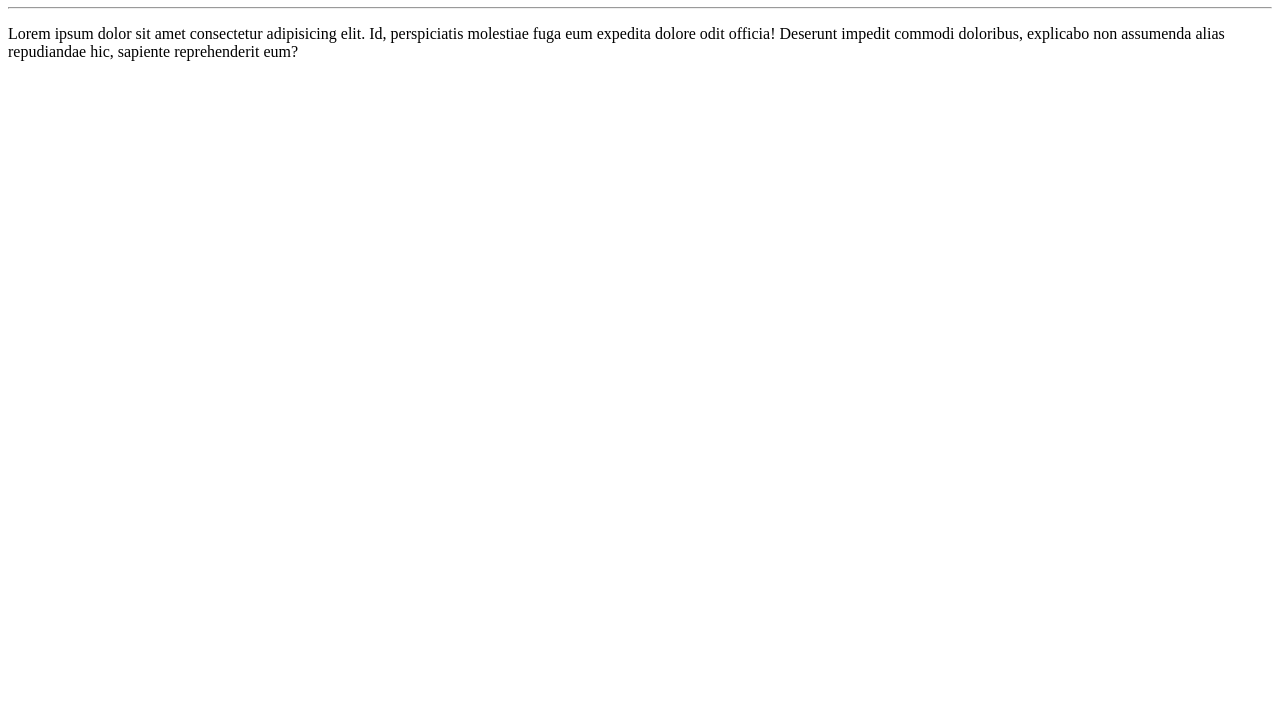
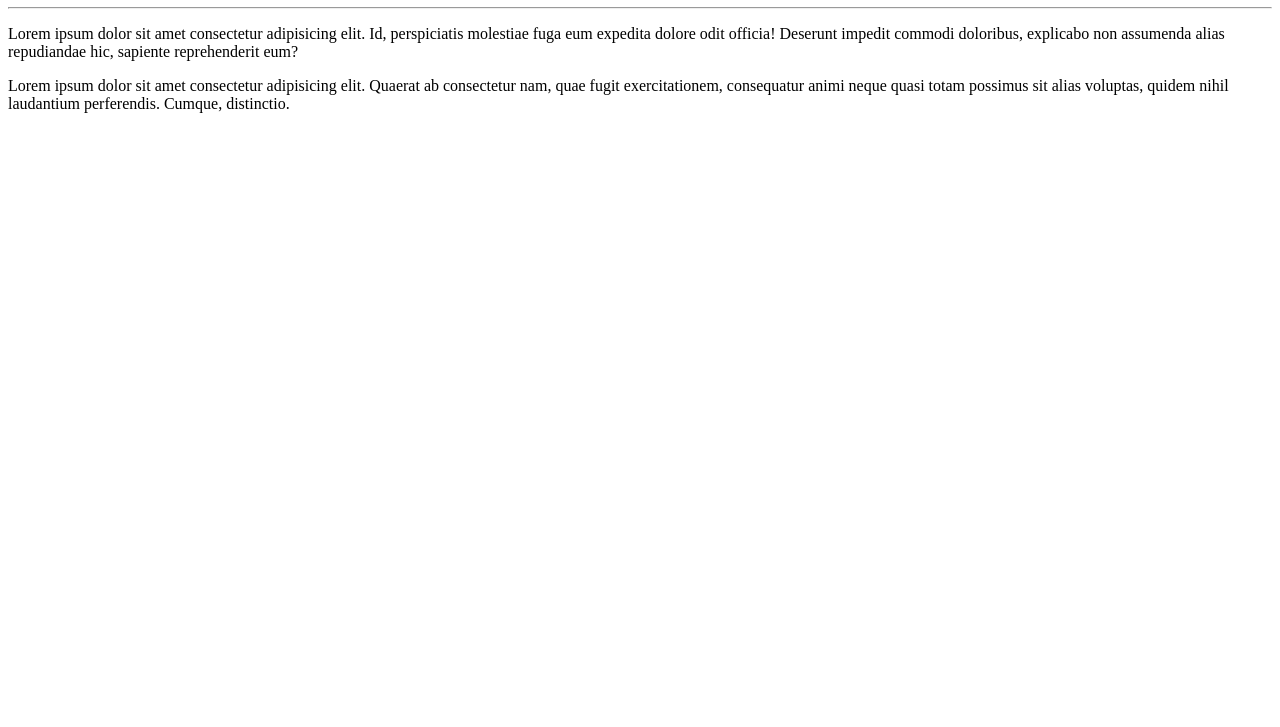
Before and after one commit to BMuller96/Curso_Git-Github, a plain HTML site: page site-exemplo/index.html in a window 1280 px wide. Shown: the part 73-800 px from the top of the page. Drawn offline with Linux system fonts and the light colour scheme.

Commit message:
Adicionei um parágrafo

```diff
--- a/site-exemplo/index.html
+++ b/site-exemplo/index.html
@@ -13,6 +13,9 @@
     <p>Lorem ipsum dolor sit amet consectetur adipisicing elit. Id, perspiciatis molestiae fuga eum expedita dolore odit
         officia! Deserunt impedit commodi doloribus, explicabo non assumenda alias repudiandae hic, sapiente
         reprehenderit eum?</p>
+    <p>Lorem ipsum dolor sit amet consectetur adipisicing elit. Quaerat ab consectetur nam, quae fugit exercitationem,
+        consequatur animi neque quasi totam possimus sit alias voluptas, quidem nihil laudantium perferendis. Cumque,
+        distinctio.</p>
 </body>
 
 </html>
```
